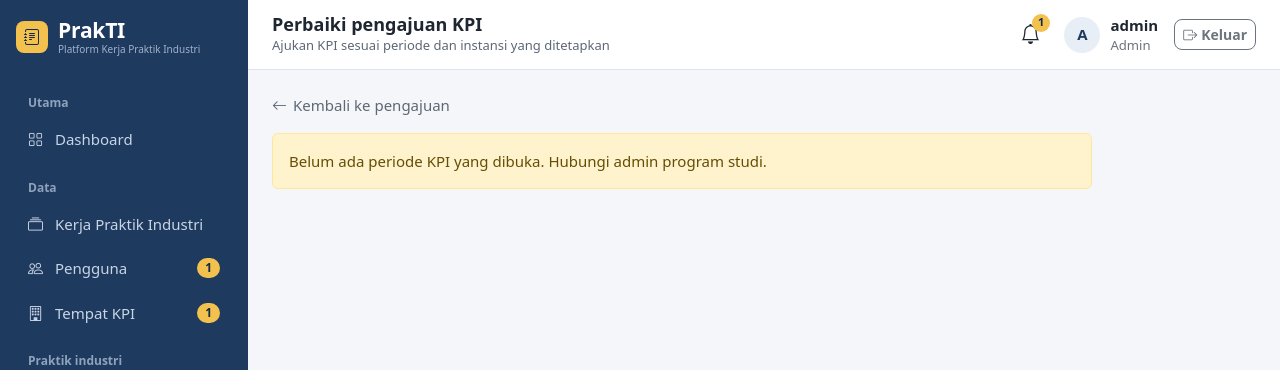
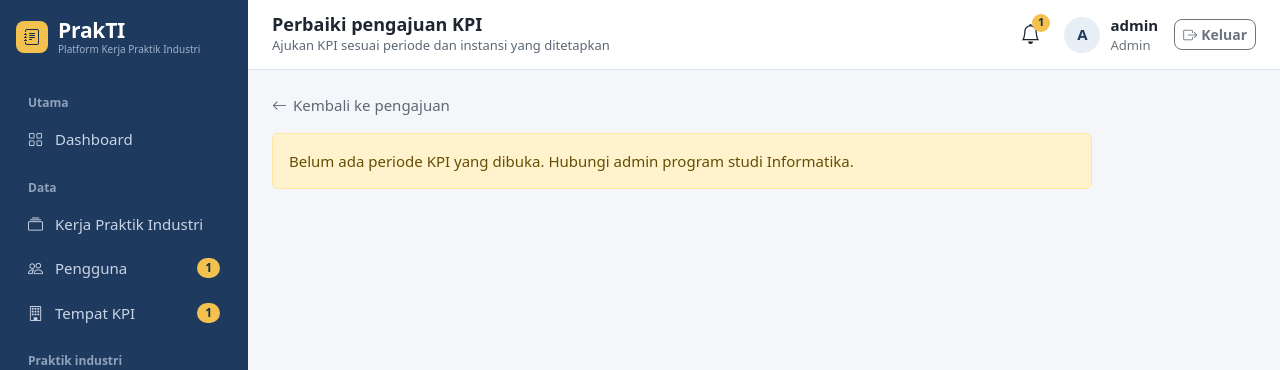
Before and after one commit to ganddi/PrakTI, a Laravel app: template resources/views/mahasiswa/pengajuan/form.blade.php in a window 1280 px wide. Shown: the top 370 px of the page. Run offline with Laravel 12, Linux system fonts and the light colour scheme; the template is opened without the code that fills it, so the values that code supplies are empty; a user stored in the database is signed in; data comes from the database, SQL or seed files in the repository; some web fonts are replaced.

Commit message:
form pengajuan

```diff
--- a/resources/views/mahasiswa/pengajuan/form.blade.php
+++ b/resources/views/mahasiswa/pengajuan/form.blade.php
@@ -5,7 +5,7 @@
 @section('content')
     <a href="{{ route('mahasiswa.pengajuan.index') }}" class="pk-back"><i class="bi bi-arrow-left"></i>Kembali ke pengajuan</a>
     @if ($periode->isEmpty())
-        <div class="alert alert-warning" style="max-width: 820px">Belum ada periode KPI yang dibuka. Hubungi admin program studi.</div>
+        <div class="alert alert-warning" style="max-width: 820px">Belum ada periode KPI yang dibuka. Hubungi admin program studi Informatika.</div>
     @else
         @if ($pengajuan->exists && $pengajuan->catatan_admin)<div class="alert alert-warning" style="max-width: 820px"><div class="fw-semibold mb-1">Catatan perbaikan dari admin</div>{{ $pengajuan->catatan_admin }}</div>@endif
         <div class="alert alert-secondary" style="max-width: 820px"><div class="fw-semibold mb-1">Siapkan dokumen berikut sebelum mengirim</div>
```
